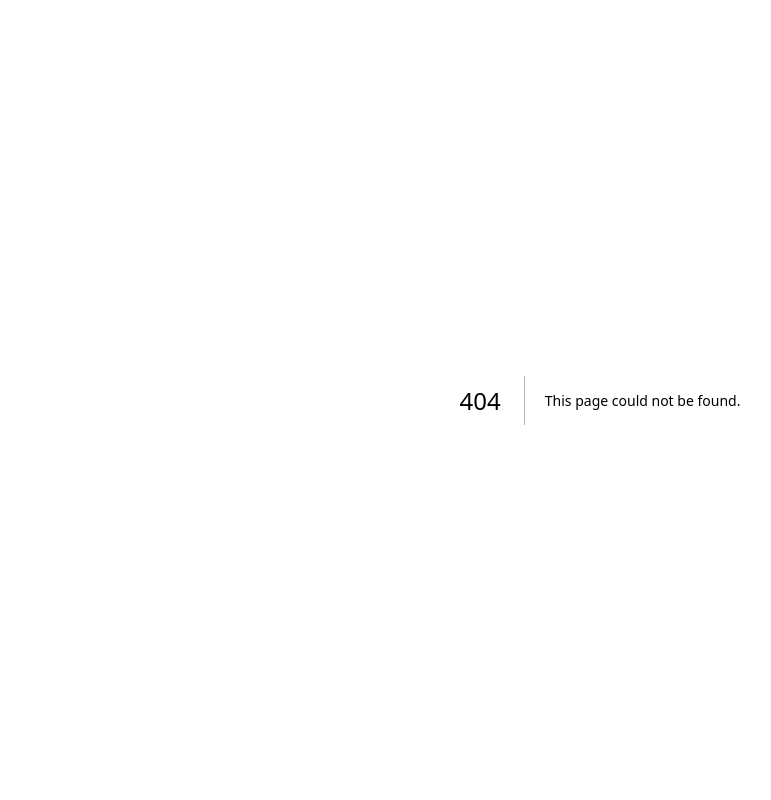
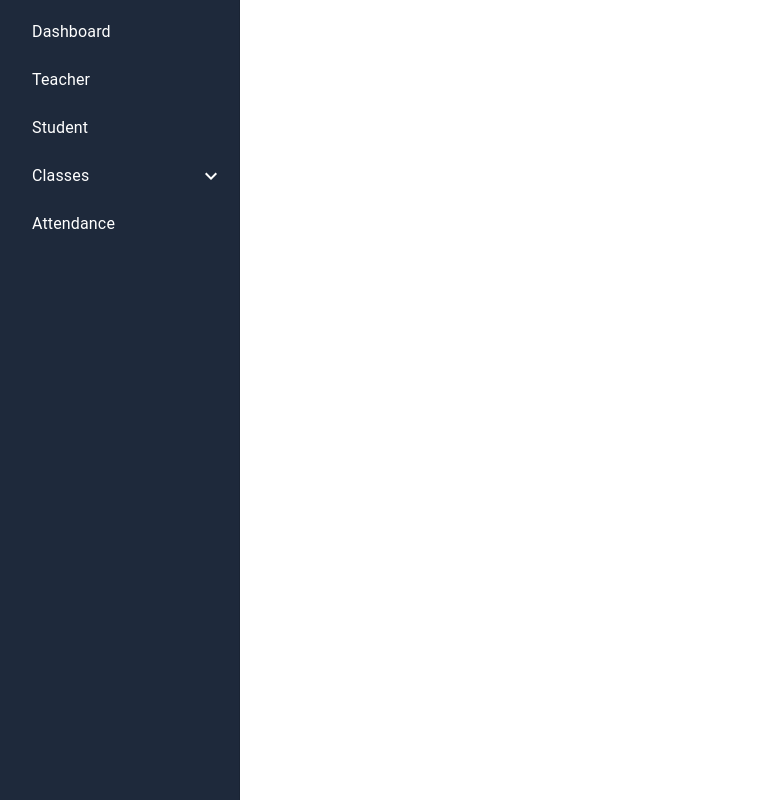
Before and after one commit to AreebMalik10/Attendance-Management-System-using-Next-JS, a Next.js app: page /dashboard in a window 1280 px wide. Before the commit this address had no page. Shown: the whole page, without its empty margins (40-811 px from the left). Built offline with nearby package versions, Linux system fonts and the light colour scheme.

Commit message:
Updated with sidebar created

```diff
--- /dev/null
+++ b/src/Components/Sidebar.js
@@ -0,0 +1,90 @@
+"use client";
+import {
+  Collapse,
+  Drawer,
+  List,
+  ListItemButton,
+  ListItemIcon,
+  ListItemText,
+} from "@mui/material";
+import { usePathname } from "next/navigation";
+import React from "react";
+import { navConfig } from "./navConfig";
+import { ExpandLess, ExpandMore } from "@mui/icons-material";
+import Link from "next/link";
+import SidebarLink from "./SidebarLink";
+
+const drawerWidth = 280;
+
+export default function Sidebar() {
+  const pathname = usePathname();
+  const [openMenu, setOpenMenu] = React.useState({});
+
+
+  const toggleMenu = (label) => {
+    setOpenMenu((prev) => ({ ...prev, [label]: !prev[label] }));
+  };
+
+  return (
+    <Drawer
+      variant="permanent"
+      sx={{
+        width: drawerWidth,
+        flexShrink: 0,
+        "& .MuiDrawer-paper": {
+          width: drawerWidth,
+          boxSizing: "border-box",
+          backgroundColor: "#1e293b",
+          color: "white",
+        },
+      }}
+    >
+      <List>
+        {navConfig?.map((item) => (
+          <div key={item.label}>
+            <ListItemButton
+              component={item.childrens ? "div" : SidebarLink}
+              {...(!item.childrens && { href: item.url })}
+              onClick={() => item.childrens && toggleMenu(item.label)}
+              sx={{
+                backgroundColor:
+                  pathname === item.url ? "rgba(255,255,255,0.1)" : "inherit",
+              }}
+            >
+              <ListItemIcon sx={{ color: "white" }}>{item.icon}</ListItemIcon>
+              <ListItemText primary={item.label} />
+              {item.childrens &&
+                (openMenu[item.label] ? <ExpandLess /> : <ExpandMore />)}
+            </ListItemButton>
+
+            {item.childrens && (
+              <Collapse in={openMenu[item.label]} timeout="auto" unmountOnExit>
+                <List component="div" disablePadding>
+                  {item?.childrens?.map((child) => (
+                    <ListItemButton
+                      key={child.label}
+                      component={SidebarLink}
+                      href={child.url}
+                      sx={{
+                        pl: 4,
+                        backgroundColor:
+                          pathname === child.url
+                            ? "rgba(255,255,255,0.2)"
+                            : "inherit",
+                      }}
+                    >
+                      <ListItemIcon sx={{ color: "white" }}>
+                        {child.icon}
+                      </ListItemIcon>
+                      <ListItemText primary={child.label} />
+                    </ListItemButton>
+                  ))}
+                </List>
+              </Collapse>
+            )}
+          </div>
+        ))}
+      </List>
+    </Drawer>
+  );
+}
--- /dev/null
+++ b/src/Components/SidebarLink.js
@@ -0,0 +1,12 @@
+import Link from "next/link";
+import React from "react";
+
+const SidebarLink = React.forwardRef(function SidebarLink(props, ref) {
+  const { href, ...other } = props;
+
+  return (
+    <Link href={href} ref={ref} {...other} />
+  );
+});
+
+export default SidebarLink;
--- /dev/null
+++ b/src/Components/navConfig.js
@@ -0,0 +1,48 @@
+'use client';
+import React from 'react'
+import DashboardIcon from "@mui/icons-material/Dashboard";
+
+
+export const ROUTES = {
+    dashboard: "/dashboard",
+    attendance: "/attendance",
+    teacher: "/teachers",
+    student: "/students",
+    classes: "/classes",
+}
+
+export const navConfig = [
+    {
+        label: "Dashboard",
+        icon: <DashboardIcon />,
+        url: `/${ROUTES.dashboard}`,
+    },
+    {
+        label: "Teacher",
+        icon: <DashboardIcon />,
+        url:  `/${ROUTES.teacher}`,
+    },
+    {
+        label: "Student",
+        icon: <DashboardIcon />,
+        url: `/${ROUTES.student}`,
+    },
+    {
+        label: "Classes",
+        icon: <DashboardIcon />,
+        url: `/${ROUTES.classes}`,
+        childrens: [
+            {
+                label: "Assign Class to Teacher",
+                icon: <DashboardIcon />,
+                url: `/assign-class`
+            }
+        ]
+    },
+    {
+        label: "Attendance",
+        icon: <DashboardIcon />,
+        url: `/${ROUTES.attendance}`,
+
+    }
+]
--- /dev/null
+++ b/src/app/dashboard/page.jsx
@@ -0,0 +1,7 @@
+import React from 'react'
+
+export default function Dashboard() {
+  return (
+    <div>Dashboard</div>
+  )
+}
--- a/src/app/layout.js
+++ b/src/app/layout.js
@@ -1,5 +1,9 @@
+'use client';
 import { Geist, Geist_Mono } from "next/font/google";
 import "./globals.css";
+import { CssBaseline, Toolbar } from "@mui/material";
+import Sidebar from "@/Components/sidebar";
+import { usePathname } from "next/navigation";
 
 const geistSans = Geist({
   variable: "--font-geist-sans",
@@ -11,18 +15,33 @@ const geistMono = Geist_Mono({
   subsets: ["latin"],
 });
 
-export const metadata = {
-  title: "Create Next App",
-  description: "Generated by create next app",
-};
+// export const metadata = {
+//   title: "Sidebar",
+//   description: "A sidebar component with navigation links",
+// };
+
+
 
 export default function RootLayout({ children }) {
+
+  const pathname = usePathname();
+  const hideSidebar = pathname === "/login"
+
   return (
     <html lang="en">
       <body
-        className={`${geistSans.variable} ${geistMono.variable} antialiased`}
+        // className={`${geistSans.variable} ${geistMono.variable} antialiased`}
       >
-        {children}
+        <CssBaseline />
+        {/* <div style={{ display: "flex"}}> */}
+        <div>
+          {!hideSidebar && <Sidebar /> }
+          {/* <main style={{ flexGrow:1, padding: "24px", width: "100%"}}> */}
+          <main>
+          {!hideSidebar && <Toolbar /> }
+            {children}
+          </main>
+        </div>
       </body>
     </html>
   );
--- a/src/app/login/page.js
+++ b/src/app/login/page.js
@@ -14,10 +14,12 @@ import EmailIcon from '@mui/icons-material/Email';
 import LockIcon from '@mui/icons-material/Lock';
 import Visibility from '@mui/icons-material/Visibility';
 import VisibilityOff from '@mui/icons-material/VisibilityOff';
+import { useRouter } from 'next/navigation';
 
 
 export default function Login() {
   const [showPassword, setShowPassword] = useState(false);
+  const router = useRouter();
 
   return (
     <Box
@@ -90,6 +92,7 @@ export default function Login() {
         <Button
           fullWidth
           variant="contained"
+
           sx={{
             bgcolor: '#222',
             color: '#fff',
@@ -101,6 +104,10 @@ export default function Login() {
             textTransform: 'none',
             '&:hover': { bgcolor: '#444' },
           }}
+          onClick={() =>{
+            console.log("login clicked");
+            router.push("/dashboard")
+          }}
         >
           Get Started
         </Button>
```
